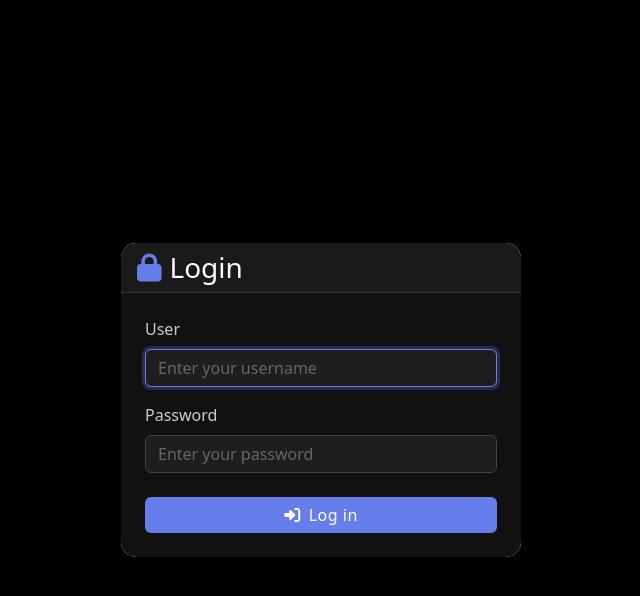
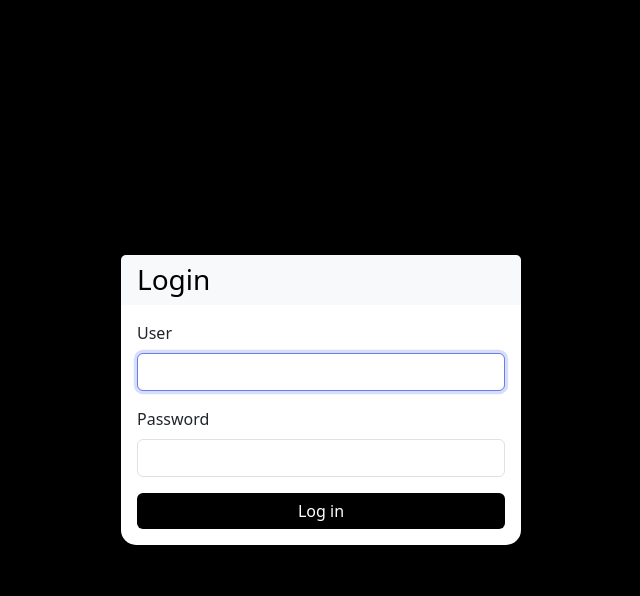
Before and after one commit to m0opha/web-drive, a Flask app: page /login in a window 1280 px wide. Shown: the top 596 px of the page, without its empty margins (319-959 px from the left). Run offline with Flask 3, Linux system fonts and the light colour scheme; parts of the project's set-up code (start-up, migrations or seed data) failed here and were passed over.

Commit message:
modified:   templates/login.html

```diff
--- a/templates/login.html
+++ b/templates/login.html
@@ -3,55 +3,12 @@
 
 {% block estilos %}
 <style>
-    .login-container {
-        display: flex;
-        justify-content: center;
-        align-items: center;
-        min-height: 100vh;
-        margin-top: -30px;
-    }
-    .login-card {
-        width: 100%;
-        max-width: 400px;
-    }
-    .login-card .card-header {
-        background-color: #1a1a1a;
-        border-bottom: 1px solid #333;
-        border-radius: 15px 15px 0 0 !important;
-    }
-    .login-card .card-header h3 {
-        color: #ffffff;
-    }
-    .login-card .card-body {
-        background-color: #111111;
-        border-radius: 0 0 15px 15px;
-    }
-    .login-card .form-label {
-        color: #cccccc;
-    }
-    .form-control {
-        background-color: #1e1e1e;
-        border: 1px solid #444;
-        color: #ffffff;
-    }
-    .form-control:focus {
-        background-color: #1e1e1e;
-        border-color: #667eea;
-        box-shadow: 0 0 0 0.2rem rgba(102, 126, 234, 0.25);
-        color: #ffffff;
-    }
-    .form-control::placeholder {
-        color: #666;
-    }
-    .btn-login {
-        background-color: #667eea;
-        border: none;
-        font-weight: 500;
-        letter-spacing: 0.5px;
-    }
-    .btn-login:hover {
-        background-color: #5a6fd6;
-    }
+.login-container { display: flex; justify-content: center; align-items: center; min-height: 100vh; margin-top: -30px; }
+.login-card { width: 100%; max-width: 400px; }
+.login-card .card-header { background-color: #f8f9fa; border: none; }
+.form-control:focus { border-color: #667eea; box-shadow: 0 0 0 0.2rem rgba(102, 126, 234, 0.25); }
+.btn-login { background-color: black; border: none; }
+.btn-login:hover { background-color: gray; }
 </style>
 {% endblock %}
 
@@ -59,39 +16,20 @@
 <div class="login-container">
   <div class="login-card">
     <div class="card">
-            <div class="card-header">
-                <h3 class="mb-0">
-                    <i class="fas fa-lock me-2" style="color:#667eea;"></i>Login
-                </h3>
+      <div class="card-header text-black">
+        <h3 class="mb-0">Login</h3>
       </div>
-            <div class="card-body p-4">
+      <div class="card-body">
         <form method="POST" action="{{ url_for('login') }}">
           <div class="mb-3">
             <label for="user" class="form-label">User</label>
-                        <input
-                            type="text"
-                            class="form-control"
-                            id="user"
-                            name="username"
-                            placeholder="Enter your username"
-                            required
-                            autofocus
-                        >
+            <input type="text" class="form-control" id="user" name="username" required autofocus>
           </div>
-                    <div class="mb-4">
+          <div class="mb-3">
             <label for="password" class="form-label">Password</label>
-                        <input
-                            type="password"
-                            class="form-control"
-                            id="password"
-                            name="password"
-                            placeholder="Enter your password"
-                            required
-                        >
+            <input type="password" class="form-control" id="password" name="password" required>
           </div>
-                    <button type="submit" class="btn btn-login btn-primary w-100">
-                        <i class="fas fa-sign-in-alt me-2"></i>Log in
-                    </button>
+          <button type="submit" class="btn btn-login btn-primary w-100">Log in</button>
         </form>
       </div>
     </div>
```
Lines whose indentation alone changed are shown as unchanged.
